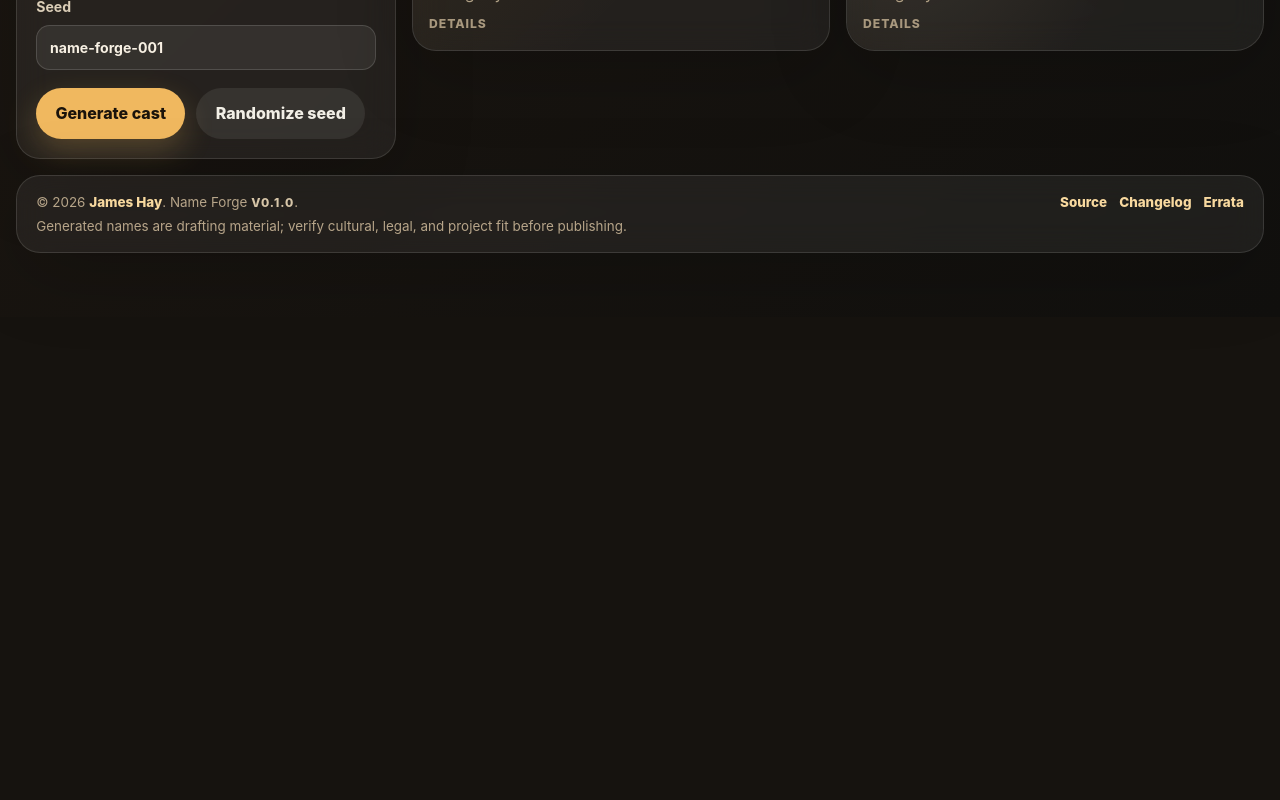
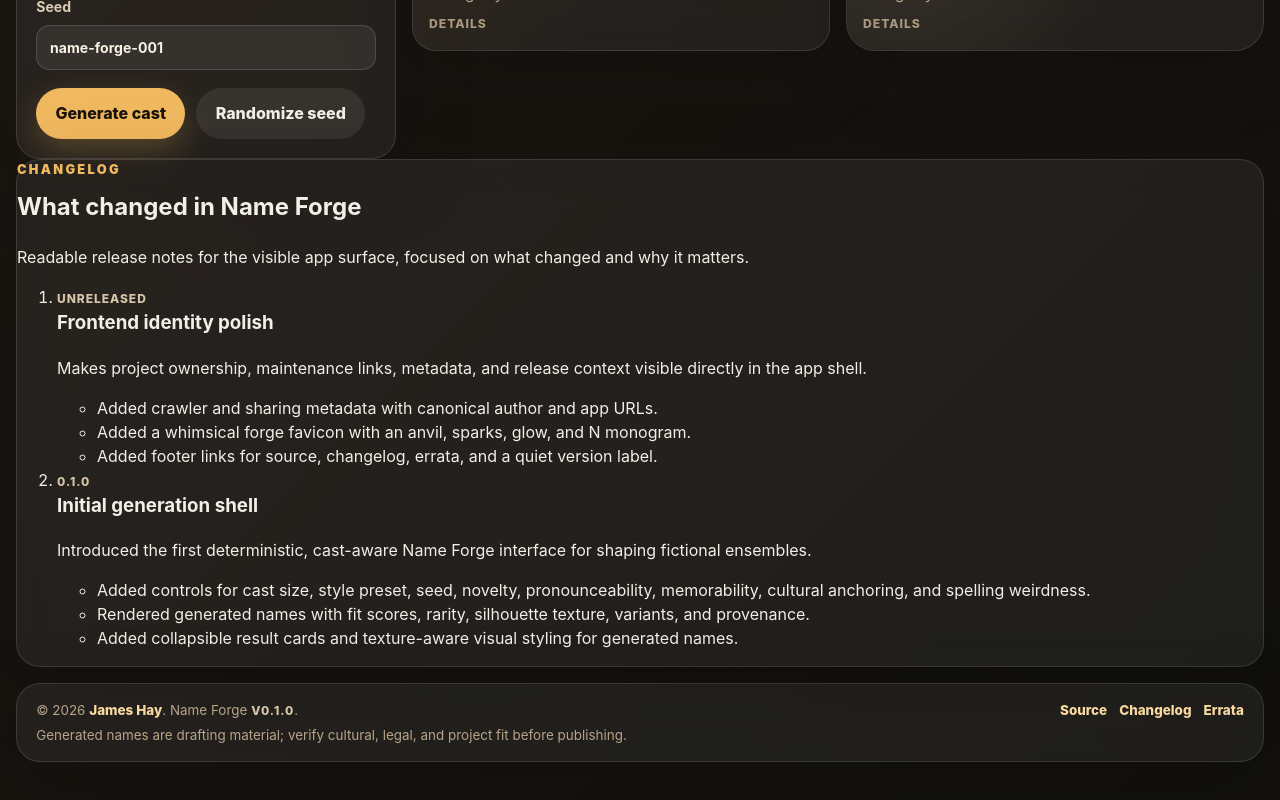
Before and after one commit to jaahay/name-forge, a React (Vite) app: page / in a window 1280 px wide. Shown: the part 1098-1898 px from the top of the page. Before the commit the page ends 1415 px from the top, so only its background shows below. Built offline with nearby package versions, Linux system fonts and the light colour scheme.

Commit message:
Expose changelog in app shell

```diff
--- a/src/App.tsx
+++ b/src/App.tsx
@@ -8,7 +8,7 @@ const stylePacks = registry.listStylePacks();
 const appVersion = '0.1.0';
 const authorSiteUrl = 'https://jameshay.org/';
 const sourceUrl = 'https://github.com/jaahay/name-forge';
-const changelogUrl = `${sourceUrl}/blob/main/CHANGELOG.md`;
+const changelogUrl = '#changelog';
 const errataUrl = `${sourceUrl}/issues/new`;
 
 type ControlKey =
@@ -48,6 +48,29 @@ const rarityPresentation: Record<RarityBand, { label: string; className: string
   epic: { label: 'Epic', className: 'rarity-epic' },
   legendary: { label: 'Legendary', className: 'rarity-legendary' },
 };
+
+const changelogEntries = [
+  {
+    version: 'Unreleased',
+    title: 'Frontend identity polish',
+    summary: 'Makes project ownership, maintenance links, metadata, and release context visible directly in the app shell.',
+    changes: [
+      'Added crawler and sharing metadata with canonical author and app URLs.',
+      'Added a whimsical forge favicon with an anvil, sparks, glow, and N monogram.',
+      'Added footer links for source, changelog, errata, and a quiet version label.',
+    ],
+  },
+  {
+    version: '0.1.0',
+    title: 'Initial generation shell',
+    summary: 'Introduced the first deterministic, cast-aware Name Forge interface for shaping fictional ensembles.',
+    changes: [
+      'Added controls for cast size, style preset, seed, novelty, pronounceability, memorability, cultural anchoring, and spelling weirdness.',
+      'Rendered generated names with fit scores, rarity, silhouette texture, variants, and provenance.',
+      'Added collapsible result cards and texture-aware visual styling for generated names.',
+    ],
+  },
+];
 
 const initialSettings: GenerationSettings = {
   castSize: 8,
@@ -176,6 +199,30 @@ export default function App() {
         </section>
       </section>
 
+      <section className="changelog panel" id="changelog" aria-labelledby="changelog-title">
+        <div className="changelog-heading">
+          <div>
+            <p className="eyebrow">Changelog</p>
+            <h2 id="changelog-title">What changed in Name Forge</h2>
+          </div>
+          <p>Readable release notes for the visible app surface, focused on what changed and why it matters.</p>
+        </div>
+        <ol className="changelog-list">
+          {changelogEntries.map((entry) => (
+            <li key={entry.version}>
+              <div className="changelog-entry-header">
+                <span className="version-label">{entry.version}</span>
+                <h3>{entry.title}</h3>
+              </div>
+              <p>{entry.summary}</p>
+              <ul>
+                {entry.changes.map((change) => <li key={change}>{change}</li>)}
+              </ul>
+            </li>
+          ))}
+        </ol>
+      </section>
+
       <footer className="site-footer panel">
         <div>
           <p>&copy; 2026 <a href={authorSiteUrl} target="_blank" rel="noreferrer">James Hay</a>. Name Forge <span className="version-label" title="Name Forge version">v{appVersion}</span>.</p>
@@ -183,7 +230,7 @@ export default function App() {
         </div>
         <nav className="footer-links" aria-label="Project links">
           <a href={sourceUrl} target="_blank" rel="noreferrer">Source</a>
-          <a href={changelogUrl} target="_blank" rel="noreferrer">Changelog</a>
+          <a href={changelogUrl}>Changelog</a>
           <a href={errataUrl} target="_blank" rel="noreferrer">Errata</a>
         </nav>
       </footer>
```
